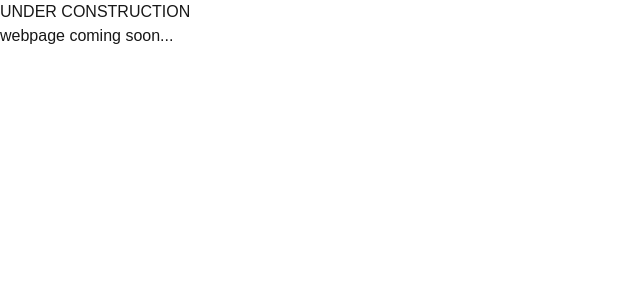
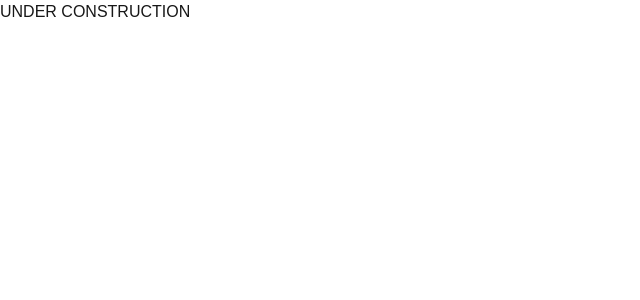
Before and after one commit to qkas/qkas.github.io, a Next.js app: page / in a window 1280 px wide. Shown: the top 300 px of the page, without its empty margins (0-640 px from the left). Built offline with nearby package versions, Linux system fonts and the light colour scheme.

Commit message:
Fixed autodeployment test

```diff
--- a/src/app/page.tsx
+++ b/src/app/page.tsx
@@ -5,7 +5,6 @@ export default function Home() {
         <h1>UNDER CONSTRUCTION</h1>
       </main>
       <footer className="row-start-3 flex gap-6 flex-wrap items-center justify-center">
-        <p>webpage coming soon...</p>
       </footer>
     </div>
   );
```
